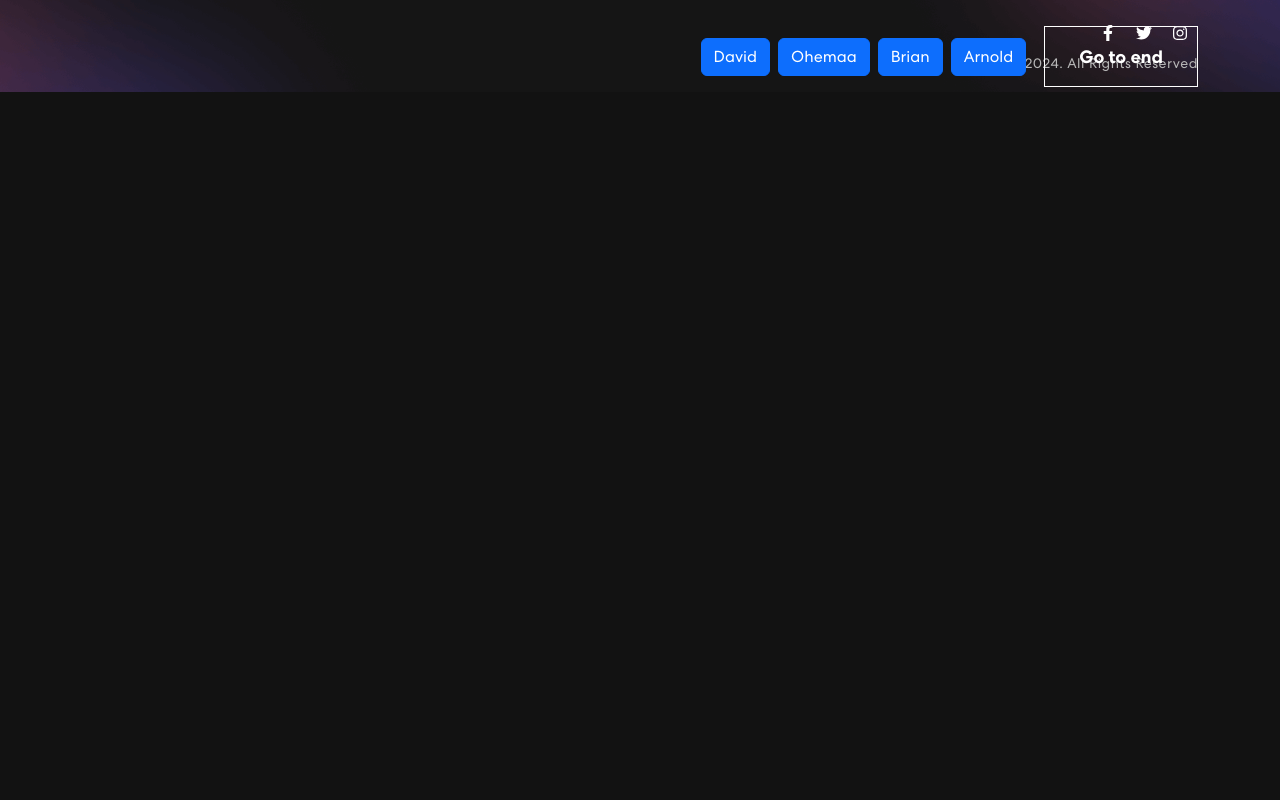
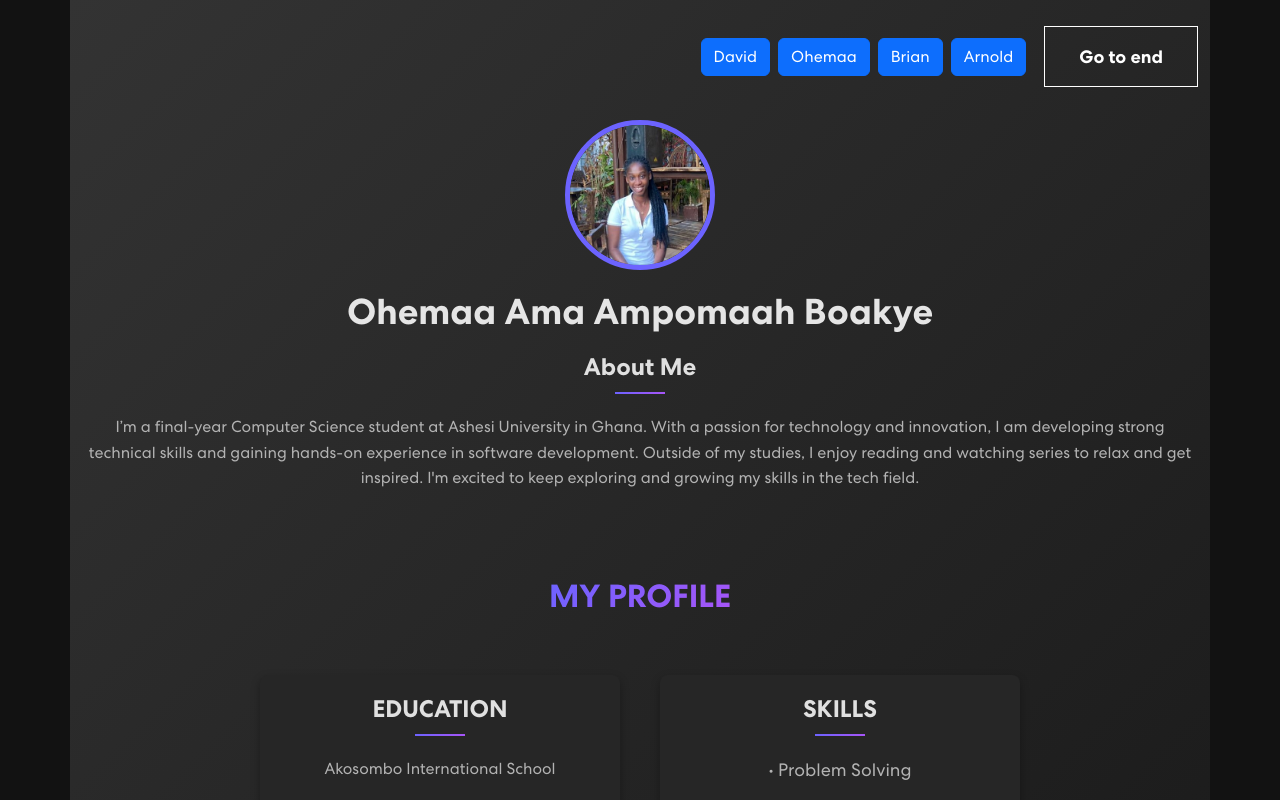
Before and after one commit to Daviddelan/portfolioCloud, a React (Create React App) app: page /ohemaa in a window 1280 px wide. Shown: the top 800 px of the page. Built offline with nearby package versions, Linux system fonts and the light colour scheme.

Commit message:
edited page

```diff
--- a/src/App.js
+++ b/src/App.js
@@ -7,7 +7,9 @@ import { Skills } from "./components/Skills";
 import { Projects } from "./components/Projects";
 import { Contact } from "./components/Contact";
 import { Footer } from "./components/Footer";
-import David from './components/David'; // Import David component
+import David from './components/David';
+import Ohemaa from './components/Ohemaa';
+
 
 function App() {
   return (
@@ -24,6 +26,7 @@ function App() {
             </>
           } />
           <Route path="/david" element={<David />} />
+          <Route path="/ohemaa" element={<Ohemaa />} />
         </Routes>
         <Footer />
       </div>
--- a/src/components/Ohemaa.js
+++ b/src/components/Ohemaa.js
@@ -1,6 +1,7 @@
 // from ohemaas-page
 
 import React from 'react';
+import OhemaaImage from '../assets/img/7E903EB5-616B-44E9-86DD-FD77019B52DA_1_201_a.jpeg';
 
 const Ohemaa = () => {
     return (
@@ -101,7 +102,7 @@ const Ohemaa = () => {
         `}
             </style>
             <div className="profile-section">
-        <img src="/29E42FAC-AB7A-443A-8FBE-4361F85DB302.jpeg" alt="Profile" className="profile-image" />
+                <img src={OhemaaImage} alt="Profile" className="profile-image" />
                 <h2>Ohemaa Ama Ampomaah Boakye</h2>
                 <h3>About Me</h3>
                 <p>
```
Also changed, not shown: src/assets/img/7E903EB5-616B-44E9-86DD-FD77019B52DA_1_201_a.jpeg (added). Lines whose indentation alone changed are shown as unchanged.
